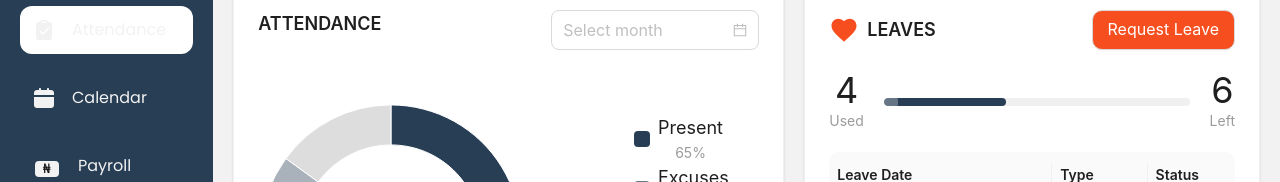
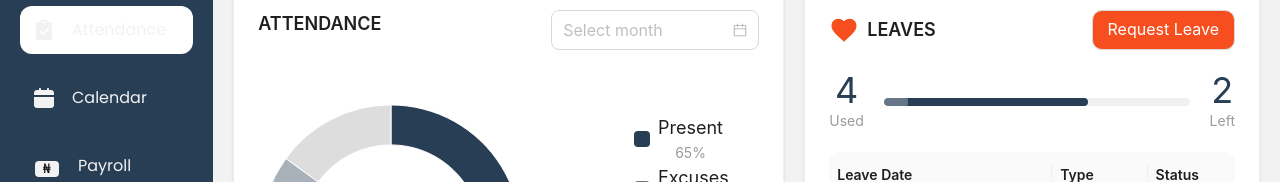
Before and after one commit to The-Colligate/hrs-platform, a Next.js app: page /attendance/physical in a window 1280 px wide. Shown: the part 195-377 px from the top of the page. Built offline with nearby package versions, Linux system fonts and the light colour scheme.

Commit message:
make leave progress coutner a component

```diff
--- a/app/(pages)/attendance/physical/page.tsx
+++ b/app/(pages)/attendance/physical/page.tsx
@@ -1,18 +1,9 @@
 "use client";
 
-import { ColorIndicator } from "@/components/common";
+import { ColorIndicator, LeaveProgress } from "@/components/common";
 import { ChevronDownIcon, HeartIcon } from "@/icons";
 import { statusToColor } from "@/utils";
-import {
-  Button,
-  Card,
-  Checkbox,
-  DatePicker,
-  Popover,
-  Progress,
-  Table,
-  Tag,
-} from "antd";
+import { Button, Card, Checkbox, DatePicker, Popover, Table, Tag } from "antd";
 import { format, subDays, subHours } from "date-fns";
 import Link from "next/link";
 import { Cell, Pie, PieChart, ResponsiveContainer } from "recharts";
@@ -124,22 +115,11 @@ export default function Physical() {
             Request Leave
           </Button>
         </div>
-        <div className="flex items-center gap-5 max-w-lg  mx-auto mt-5">
-          <div className="text-center">
-            <p className="text-4xl">4</p>
-            <p className="text-secondary-high">Used</p>
-          </div>
-          <Progress
-            percent={40}
-            status="active"
-            showInfo={false}
-            strokeColor="#283E55"
-          />
-          <div className="text-center">
-            <p className="text-4xl">6</p>
-            <p className="text-secondary-high">Left</p>
-          </div>
-        </div>
+        <LeaveProgress
+          used={4}
+          total={6}
+          color="#283E55"
+        />
         <Table
           dataSource={leaveDataSource}
           columns={leaveColumns}
--- /dev/null
+++ b/app/components/common/LeaveProgress.tsx
@@ -0,0 +1,30 @@
+import { Progress } from "antd";
+
+export const LeaveProgress = (props: {
+  used: number;
+  total: number;
+  color: string;
+}) => {
+  const { used, total, color } = props;
+  return (
+    <div
+      className="flex items-center gap-5 max-w-lg mx-auto mt-5"
+      style={{ color }}
+    >
+      <div className="text-center">
+        <p className="text-4xl">{used}</p>
+        <p className="text-secondary-high">Used</p>
+      </div>
+      <Progress
+        percent={(used / total) * 100}
+        status="active"
+        showInfo={false}
+        strokeColor={color}
+      />
+      <div className="text-center">
+        <p className="text-4xl">{total - used}</p>
+        <p className="text-secondary-high">Left</p>
+      </div>
+    </div>
+  );
+};
--- a/app/components/common/index.tsx
+++ b/app/components/common/index.tsx
@@ -1,2 +1,3 @@
 export * from "./ColorIndicator";
+export * from "./LeaveProgress";
 export * from "./NavigatorTabs";
```
